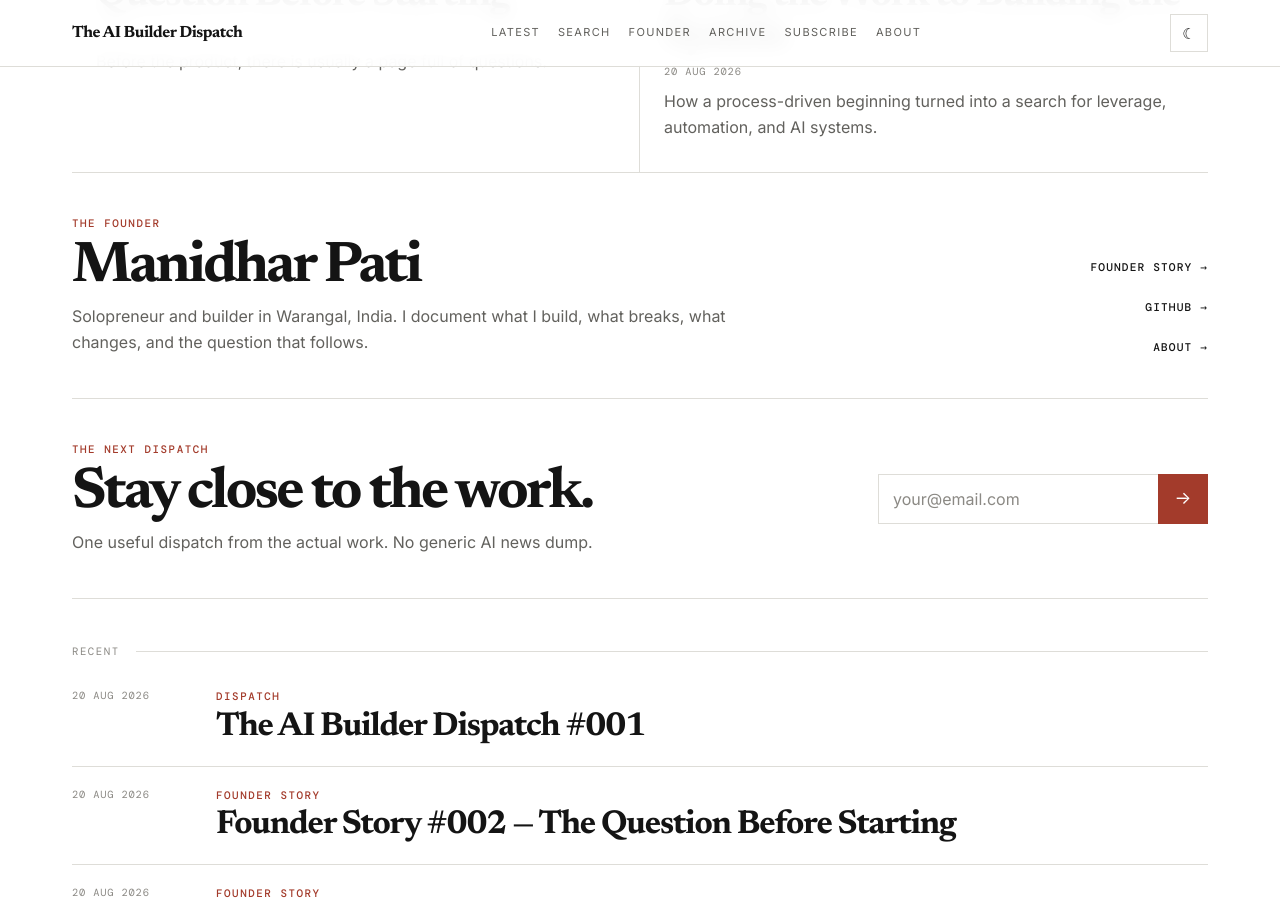
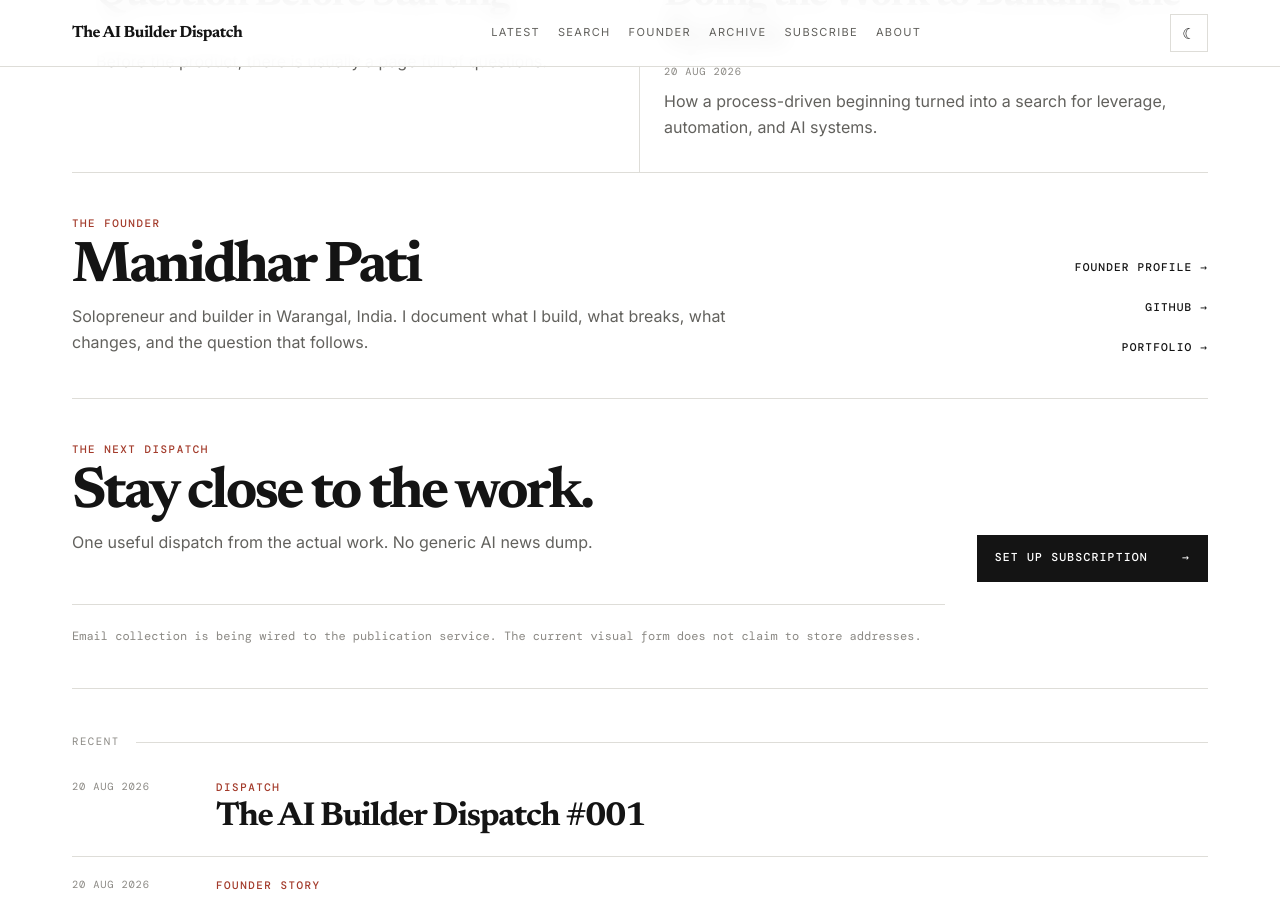
Before and after one commit to Manidhar8008/newsletter, a Jekyll site: the page built from index.md, in a window 1280 px wide and 900 px high, scrolled down 1312 px. Built offline with Jekyll 4.4.1, drawn with Linux system fonts in a browser that asks for light colours.

Commit message:
Connect homepage to publication search author and subscription system

```diff
--- a/index.md
+++ b/index.md
@@ -13,8 +13,7 @@ description: "A founder's field paper on building AI systems, products, and a li
 
   {% if lead %}
   <a class="primary-cta" href="{{ lead.url | relative_url }}">
-    <span>Read {{ lead.title }}</span>
-    <span aria-hidden="true">→</span>
+    <span>Read {{ lead.title }}</span><span aria-hidden="true">→</span>
   </a>
   {% endif %}
 </section>
@@ -23,10 +22,10 @@ description: "A founder's field paper on building AI systems, products, and a li
 
 <section class="topic-strip" aria-label="Topics">
   <div class="topic-list">
-    <a href="{{ '/archive/#local-models' | relative_url }}"><span class="check-box" aria-hidden="true">□</span> Local Models</a>
-    <a href="{{ '/archive/#memory' | relative_url }}"><span class="check-box" aria-hidden="true">□</span> Memory Systems</a>
-    <a href="{{ '/archive/#workflows' | relative_url }}"><span class="check-box" aria-hidden="true">□</span> Solo Workflows</a>
-    <a href="{{ '/archive/#agents' | relative_url }}"><span class="check-box" aria-hidden="true">□</span> AI Systems</a>
+    <a href="{{ '/search/?q=local%20models' | relative_url }}"><span class="check-box" aria-hidden="true">□</span> Local Models</a>
+    <a href="{{ '/search/?q=memory' | relative_url }}"><span class="check-box" aria-hidden="true">□</span> Memory Systems</a>
+    <a href="{{ '/search/?q=workflow' | relative_url }}"><span class="check-box" aria-hidden="true">□</span> Solo Workflows</a>
+    <a href="{{ '/search/?q=AI%20systems' | relative_url }}"><span class="check-box" aria-hidden="true">□</span> AI Systems</a>
   </div>
 </section>
 
@@ -45,7 +44,7 @@ description: "A founder's field paper on building AI systems, products, and a li
 
 <section class="story-grid compact-grid">
 {% for issue in site.posts limit:4 offset:1 %}
-  <article class="story-card" {% if issue.section == 'FOUNDER STORY' %}id="founder"{% endif %}>
+  <article class="story-card">
     <div class="eyebrow">{{ issue.section | default: 'DISPATCH' }}</div>
     <h3><a href="{{ issue.url | relative_url }}">{{ issue.title }}</a></h3>
     <p class="story-meta">{{ issue.date | date: "%d %b %Y" }}{% if issue.read_time %} · {{ issue.read_time }} min{% endif %}</p>
@@ -61,9 +60,9 @@ description: "A founder's field paper on building AI systems, products, and a li
     <p>Solopreneur and builder in Warangal, India. I document what I build, what breaks, what changes, and the question that follows.</p>
   </div>
   <div class="persona-links">
-    <a href="{{ '/founder-story/' | relative_url }}" class="text-link">Founder story →</a>
+    <a href="{{ '/author/' | relative_url }}" class="text-link">Founder profile →</a>
     <a href="https://github.com/Manidhar8008" class="text-link">GitHub →</a>
-    <a href="{{ '/about/' | relative_url }}" class="text-link">About →</a>
+    <a href="{{ site.author.portfolio }}" class="text-link">Portfolio →</a>
   </div>
 </section>
 
@@ -72,12 +71,20 @@ description: "A founder's field paper on building AI systems, products, and a li
     <div class="eyebrow">THE NEXT DISPATCH</div>
     <h2>Stay close to the work.</h2>
     <p>One useful dispatch from the actual work. No generic AI news dump.</p>
+    {% unless site.email.enabled and site.email.form_action %}
+      <div class="subscribe-note">Email collection is being wired to the publication service. The current visual form does not claim to store addresses.</div>
+    {% endunless %}
   </div>
-  <form class="inline-subscribe" action="{{ '/subscribe/' | relative_url }}" method="get">
+  {% if site.email.enabled and site.email.form_action %}
+  <form class="inline-subscribe" action="{{ site.email.form_action }}" method="post">
     <label class="sr-only" for="home-email">Email address</label>
     <input id="home-email" name="email" type="email" placeholder="your@email.com" autocomplete="email" required>
-    <button type="submit" aria-label="Continue to subscription">→</button>
+    <input type="hidden" name="tag" value="website">
+    <button type="submit" aria-label="Subscribe">→</button>
   </form>
+  {% else %}
+  <a class="primary-cta" href="{{ '/subscribe/' | relative_url }}"><span>Set up subscription</span><span aria-hidden="true">→</span></a>
+  {% endif %}
 </section>
 
 <div class="section-rule"><span>RECENT</span></div>
```
